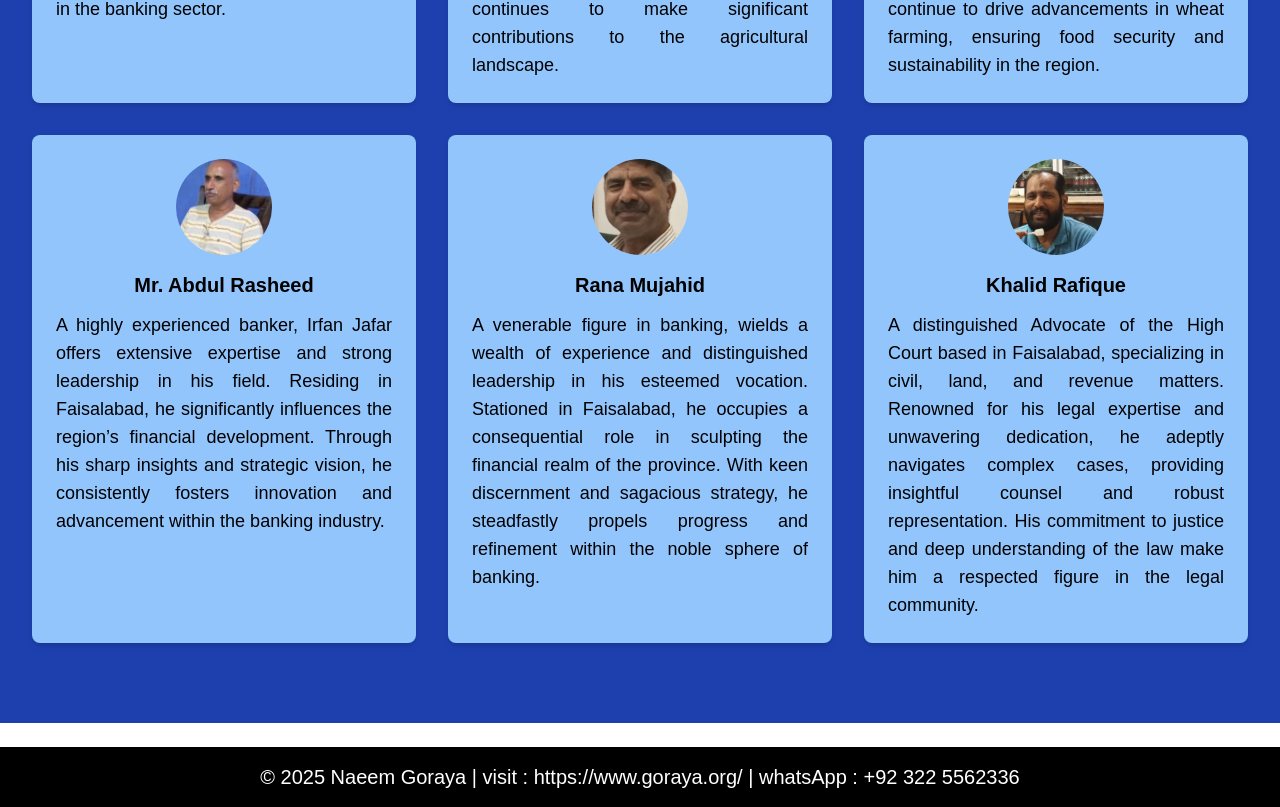
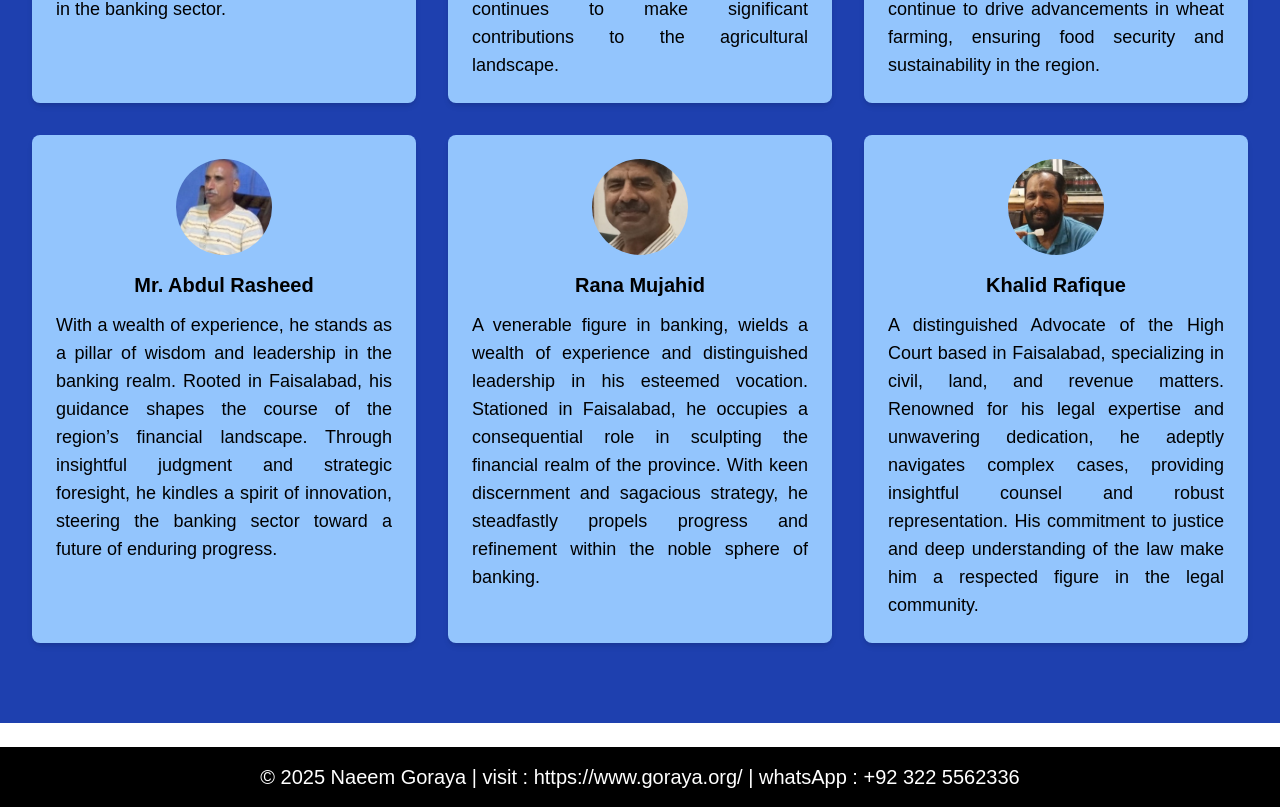
Before and after one commit to Goraya2005/pbg-87-ag, a Next.js app: page / in a window 1280 px wide. Shown: the part 1302-2109 px from the top of the page. Built offline with nearby package versions, Linux system fonts and the light colour scheme.

Commit message:
rasheed  updates

```diff
--- a/components/testimonials.tsx
+++ b/components/testimonials.tsx
@@ -37,7 +37,7 @@ const testimonials: Testimonial[] = [
     alt: 'Abdul Rasheed',
     name: 'Mr. Abdul Rasheed',
     description:
-      'A highly experienced banker, Irfan Jafar offers extensive expertise and strong leadership in his field. Residing in Faisalabad, he significantly influences the region’s financial development. Through his sharp insights and strategic vision, he consistently fosters innovation and advancement within the banking industry.',
+      'With a wealth of experience, he stands as a pillar of wisdom and leadership in the banking realm. Rooted in Faisalabad, his guidance shapes the course of the region’s financial landscape. Through insightful judgment and strategic foresight, he kindles a spirit of innovation, steering the banking sector toward a future of enduring progress.',
   },
   {
     src: '/images/mujahid2.jpg',
```
